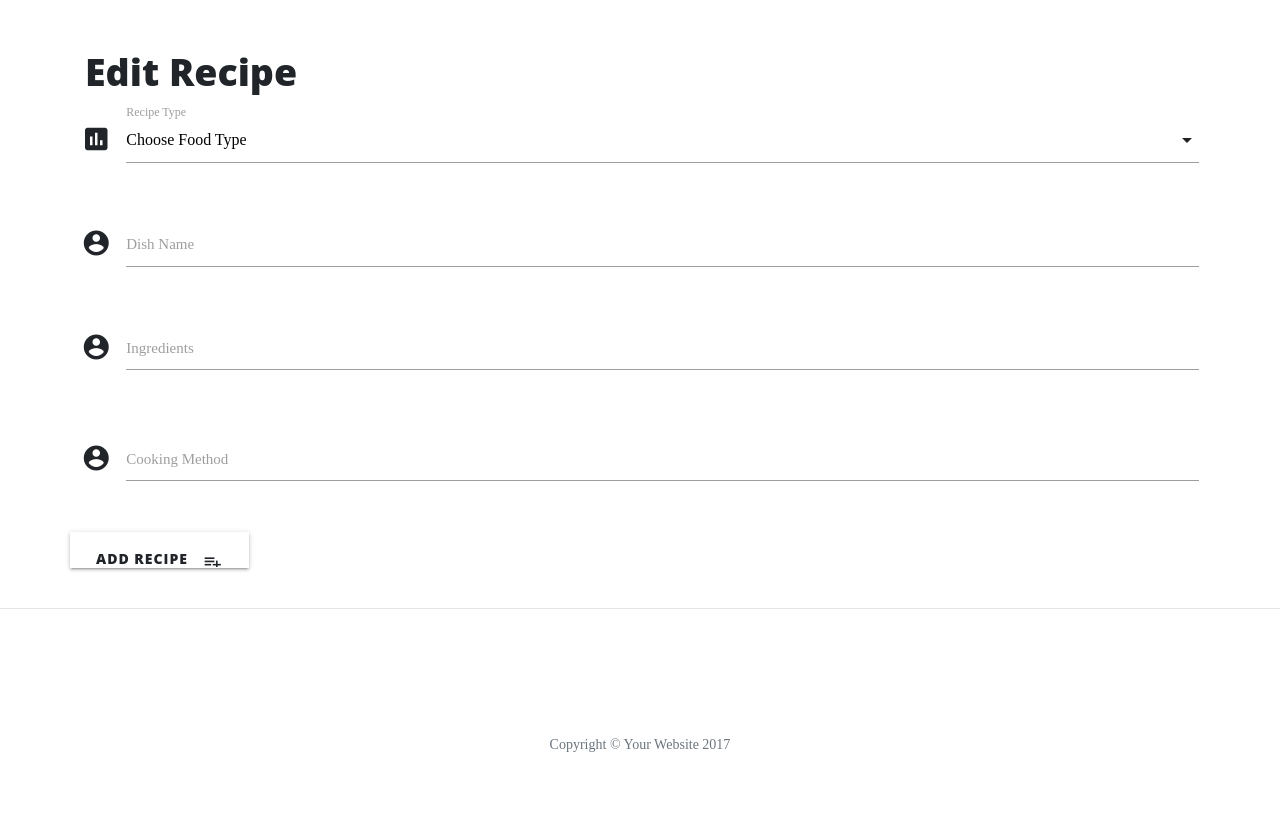
After one commit to Declan446/irish-recipes, a Flask app: template templates/edit-recipe.html in a window 1280 px wide. The commit adds this page. Shown: the part 533-1373 px from the top of the page. Run offline with Flask 2, Linux system fonts and the light colour scheme; the template is opened without the code that fills it, so the values that code supplies are empty; some libraries are stand-ins or nearby versions.

Commit message:
added a function to my app.py that allows users to edit recipes. added edit-recipe.html by copyiny add.html. i added a link to edit_recipe.html in my edit button on my recipes.html page.

```diff
--- a/app.py
+++ b/app.py
@@ -47,6 +47,13 @@ def top():
     return render_template("top.html", restaurants=data)
 
 
+@app.route("/edit_recipe/<recipe_id>")
+def edit_recipe(recipe_id):
+    the_recipe = mongo.db.recipes.find_one({"_id": ObjectId(recipe_id)})
+    all_food_type = mongo.db.food_type.find()
+    return render_template("edit-recipe.html", recipe=the_recipe, food_type=all_food_type)
+
+
 if __name__ == '__main__':
     app.run(host=os.environ.get('IP'),
             port=int(os.environ.get('PORT')),
--- /dev/null
+++ b/templates/edit-recipe.html
@@ -0,0 +1,54 @@
+<!DOCTYPE html>
+{% extends 'base.html' %} {% block content %}
+
+<h1>Edit Recipe</h1>
+
+<div class="row">
+    <form action="{{ url_for('insert_recipe') }}" method="POST"  class="col s12">
+        <div class="row">
+            <div class="input-field col s12">
+                <i class="material-icons prefix">poll</i>
+                <select id="food" name="food">
+                  <option value="" disabled selected>Choose Food Type</option>
+                  {% for food in food_type %}
+                      <option value="{{food.food}}">{{food.food}}</option>
+                  {% endfor %}
+                </select>
+                <label>Recipe Type</label>
+            </div>
+      </div>
+
+      <div class="row">
+        <div class="input-field col s12">
+          <i class="material-icons prefix">account_circle</i>
+          <input id="dish_name" name="dish_name" type="text" class="validate">
+          <label for="icon_prefix">Dish Name</label>
+        </div>
+      </div>
+
+      <div class="row">
+        <div class="input-field col s12">
+          <i class="material-icons prefix">account_circle</i>
+          <textarea id="ingredients" name="ingredients" type="text" class="materialize-textarea" ></textarea>
+          <label for="icon_prefix">Ingredients</label>
+        </div>
+      </div>
+
+      <div class="row">
+        <div class="input-field col s12">
+          <i class="material-icons prefix">account_circle</i>
+          <textarea id="cooking_method" name="cooking_method" type="text" class="materialize-textarea"></textarea>
+          <label for="icon_prefix">Cooking Method</label>
+        </div>
+       </div>
+
+      <div class="row">
+           <button class="btn waves-effect waves-light" type="submit" name="action">Add Recipe
+               <i class="material-icons right">playlist_add</i>
+           </button>
+      </div>
+
+    </form>
+</div>
+
+{% endblock %}
--- a/templates/recipes.html
+++ b/templates/recipes.html
@@ -9,7 +9,7 @@
                 <div class="col s3">
                     <i class="material-icons">expand_more</i>
                     <a class="waves-effect waves-light btn btn_small">Delete</a>
-                    <a class="waves-effect waves-light btn btn_small blue">Edit</a>
+                    <a href="{{url_for('edit_recipe', recipe_id=recipe._id)}}" class="waves-effect waves-light btn btn_small blue">Edit</a>
 
                 </div>
 
```
